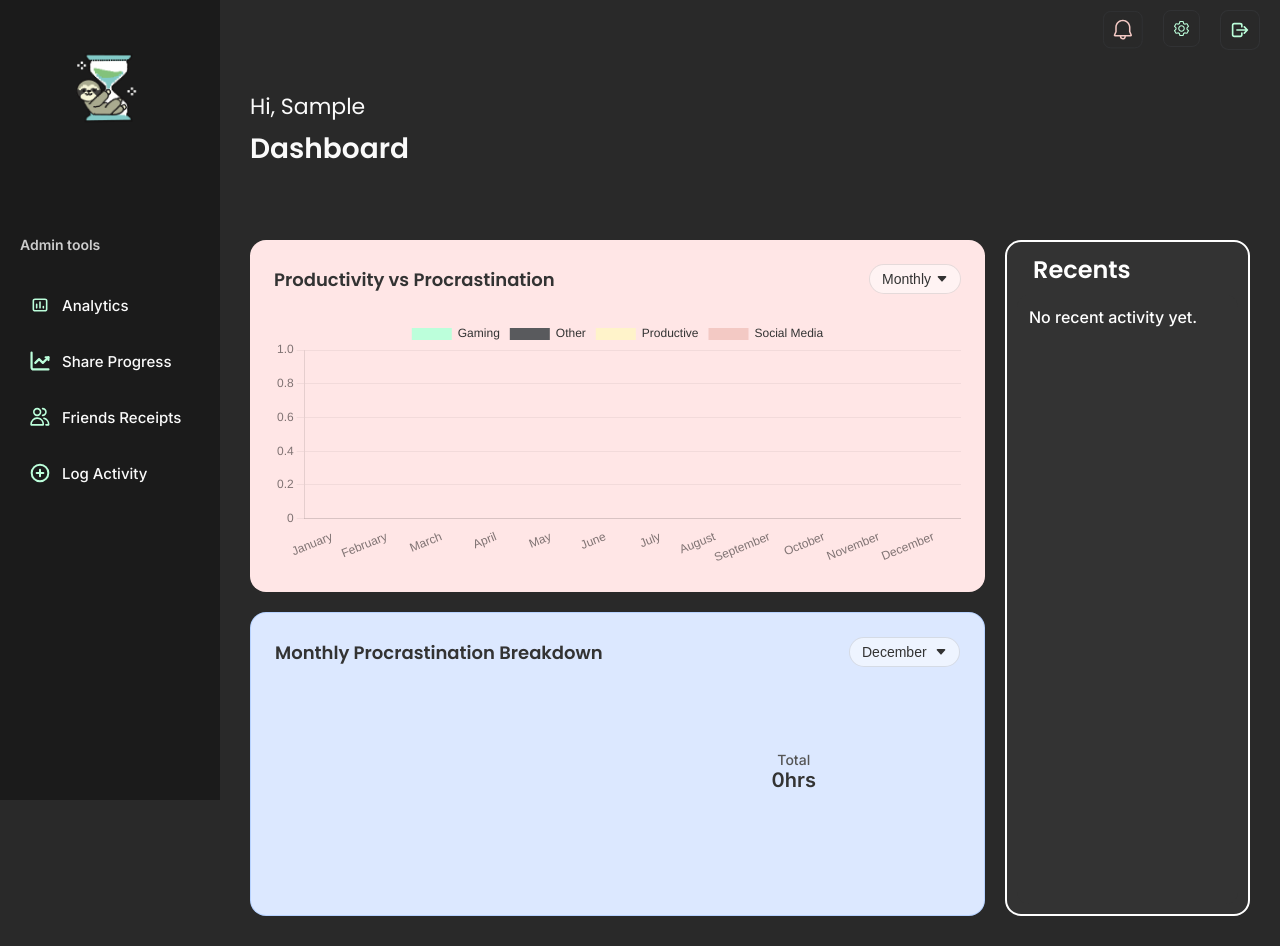
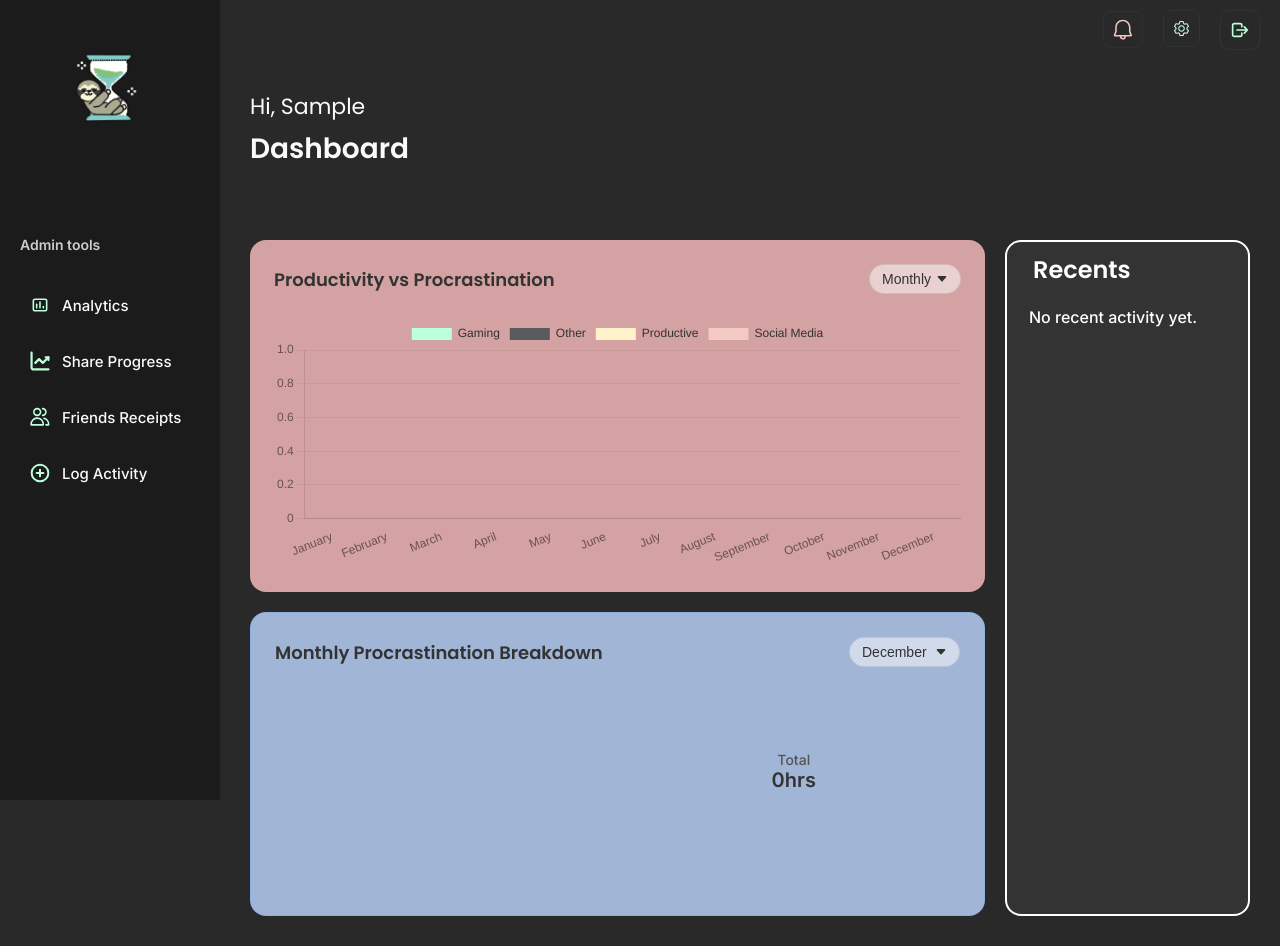
Before and after one commit to Julie-Salazar/Procastinatrics, a Flask app: page /analytics-home in a window 1280 px wide. Run offline with Flask 3, Linux system fonts and the light colour scheme; the visitor is signed in with stand-in values (Sample User, id 1); data that the repository does not hold is empty.

Commit message:
Changing the background colors of the chart panels to make it more eye friendly with the new categoty colors

```diff
--- a/app/static/css/analytics-home.css
+++ b/app/static/css/analytics-home.css
@@ -8,8 +8,8 @@
     --secondary-background: #1b1b1b;
     --text-primary: #FAFAFA;
     --text-secondary: #CCCCCC;
-    --card-pink: #ffe6e6;
-    --card-blue: #dce8ff;
+    --card-pink: #d4a2a2;
+    --card-blue: #a1b5d6;
     --sidebar-width: 220px;
     --topbar-height: 60px;
     --font-body: 'Inter', sans-serif;
```
